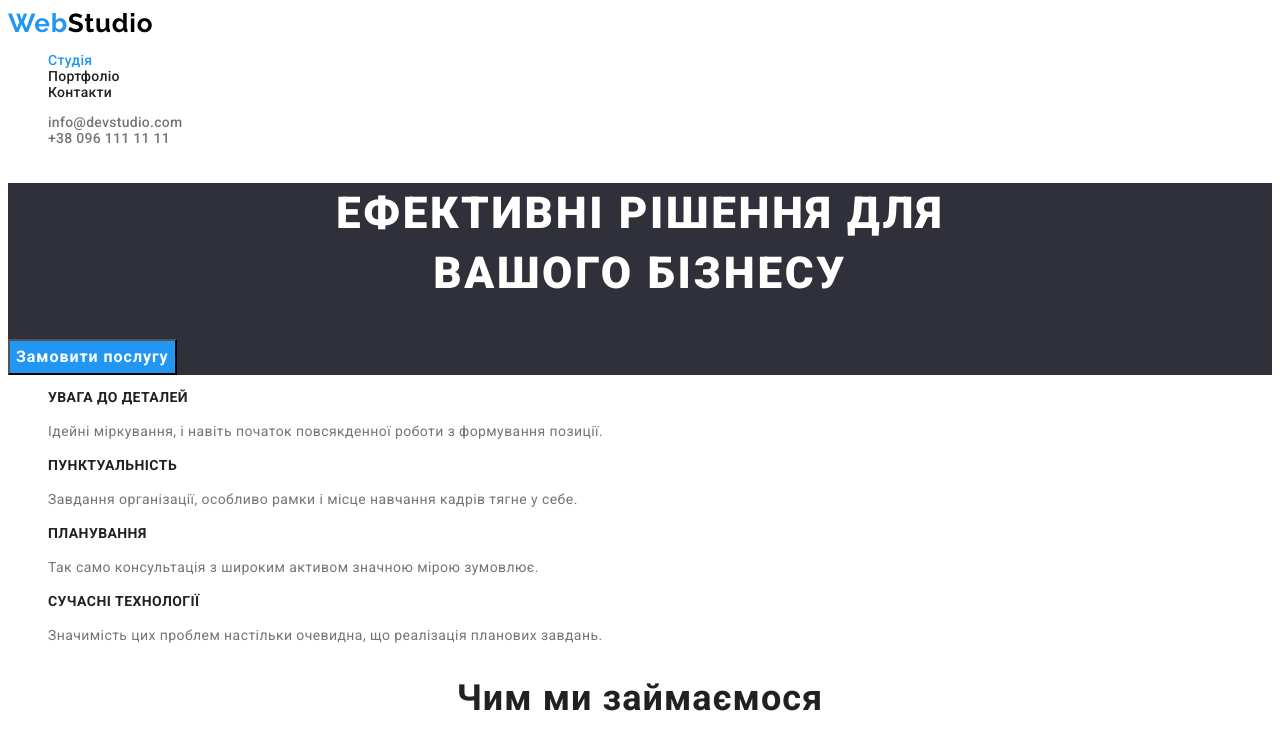
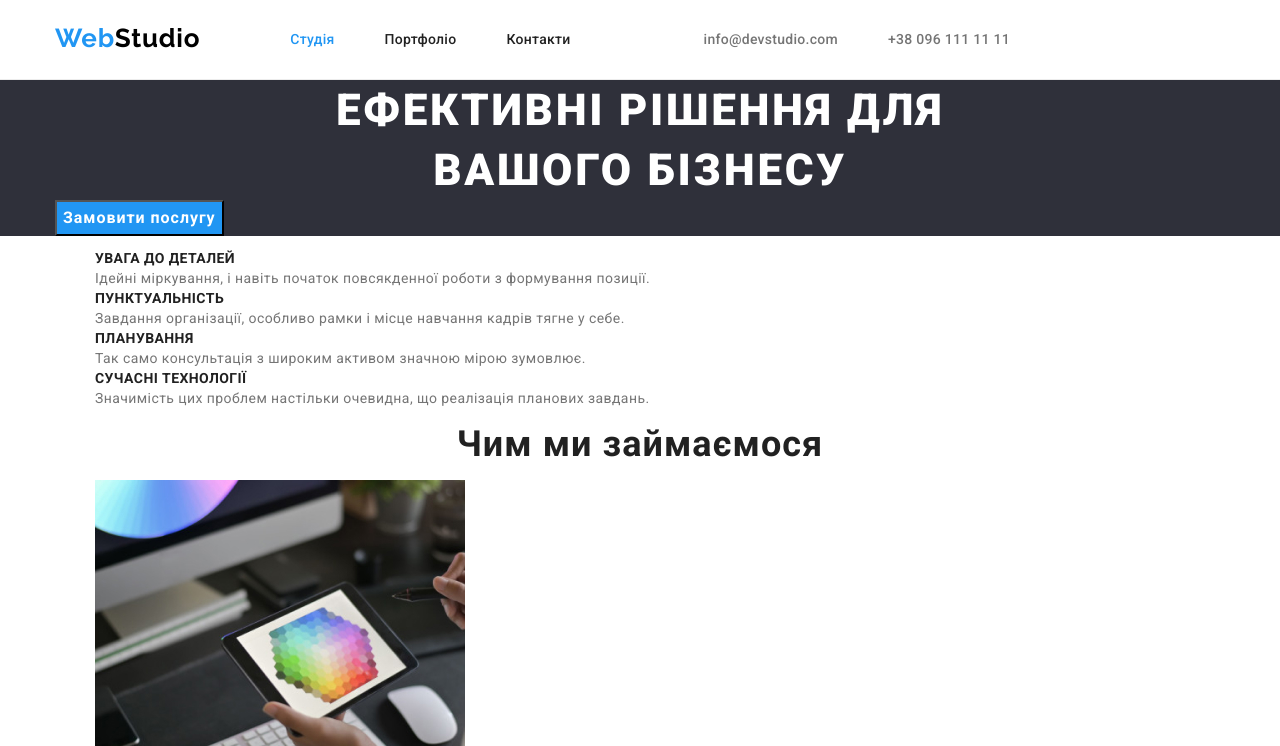
Before and after one commit to 01022024RuslanMoshak/goit-marup-hw-03, a plain HTML site: page index.html in a window 1280 px wide. Shown: the top 746 px of the page. Drawn offline with nearby package versions, Linux system fonts and the light colour scheme.

Commit message:
home work1

```diff
--- a/css/style.css
+++ b/css/style.css
@@ -14,6 +14,15 @@
 }
 li {
   list-style-type: none;
+}
+h1,
+h2,
+h3,
+h4,
+h5,
+h6,
+p {
+  margin: 0;
 }
 body {
   font-family: var(--font-family);
@@ -57,8 +66,48 @@ a {
   box-shadow: 0 2px 2px 0 rgba(0, 0, 0, 0.12), 0 1px 2px 0 rgba(0, 0, 0, 0.08),
     0 3px 1px 0 rgba(0, 0, 0, 0.1);
 }
+.container {
+  width: 1200px;
+  padding-left: 15px;
+  padding-right: 15px;
+  margin-left: auto;
+  margin-right: auto;
+}
+.footer-container {
+  width: 1200px;
+  padding-left: 15px;
+  padding-right: 15px;
+  margin: 0 auto;
+}
 /*Шапка сайту*/
 
+header {
+  border-bottom: 1px solid #ececec;
+}
+.header-main {
+  display: flex;
+  justify-content: center;
+  align-items: center;
+}
+.navigation {
+  margin-right: 93px;
+}
+.nav-list {
+  display: flex;
+}
+.nav-item:not(:last-child) {
+  margin-left: 50px;
+}
+.nav-item:last-child {
+  margin-left: 50px;
+}
+.header-group {
+  display: flex;
+  margin-right: auto;
+}
+.header-list:last-child {
+  margin-left: 50px;
+}
 /*Логотип*/
 .logo-web {
   font-family: var(--secondary-family);
@@ -70,6 +119,8 @@ a {
 }
 /*Логотип*/
 .header-logo-studio {
+  padding-top: 24px;
+  padding-bottom: 25px;
   font-family: var(--secondary-family);
   font-weight: 700;
   font-size: 26px;
--- a/index.html
+++ b/index.html
@@ -11,25 +11,23 @@
       href="https://fonts.googleapis.com/css2?family=Raleway:wght@700&family=Roboto:wght@400;500;700;900&display=swap"
       rel="stylesheet"
     />
+    <link
+      rel="stylesheet"
+      href="https://cdnjs.cloudflare.com/ajax/libs/modern-normalize/2.0.0/modern-normalize.css"
+    />
     <link rel="stylesheet" href="./css/style.css" />
   </head>
   <body>
     <header>
-      <a class="header-logo-studio" href="./"
-        ><span class="logo-web">Web</span>Studio</a
-      >
-
+      <div class="container header-main">
+        <a class="header-logo-studio" href="./"><span class="logo-web">Web</span>Studio</a>
         <nav class="navigation">
           <ul class="nav-list">
             <li class="nav-item">
-            <a class="link navigation-link-accent" href="./index.html"
-              >Студія</a
-            >
+              <a class="link navigation-link-accent" href="./index.html">Студія</a>
             </li>
             <li class="nav-item">
-            <a class="link navigation-link" href="./portfolio.html"
-              >Портфоліо</a
-            >
+              <a class="link navigation-link" href="./portfolio.html">Портфоліо</a>
             </li>
             <li class="nav-item">
               <a class="link navigation-link" href="#">Контакти</a>
@@ -38,37 +36,37 @@
         </nav>
         <ul class="header-group">
           <li class="header-list">
-          <a class="header-mail" href="mailto:info@devstudio.com"
-            >info@devstudio.com</a
-          >
+            <a class="header-mail" href="mailto:info@devstudio.com">info@devstudio.com</a>
           </li>
           <li class="header-list">
             <a class="header-phone" href="tel:380961111111">+38 096 111 11 11</a>
           </li>
         </ul>
+      </div>
     </header>
     <main>
       <section class="hero">
+        <div class="container">
           <h1 class="hero-title">
             Ефективні рішення для<br />
             вашого бізнесу
           </h1>
           <button class="btn mode-blue" type="button">Замовити послугу</button>
+        </div>
       </section>
       <section class="particularity">
+        <div class="container">
           <ul class="particularity-list">
             <li class="particularity-list">
               <h3 class="section-title-particularity">УВАГА ДО ДЕТАЛЕЙ</h3>
               <p class="sub-title-info">
-              Ідейні міркування, і навіть початок повсякденної роботи з
-              формування позиції.
+                Ідейні міркування, і навіть початок повсякденної роботи з формування позиції.
               </p>
             </li>
             <li class="particularity-list">
               <h3 class="section-title-particularity">ПУНКТУАЛЬНІСТЬ</h3>
               <p class="sub-title-info">
-              Завдання організації, особливо рамки і місце навчання кадрів тягне
-              у себе.
+                Завдання організації, особливо рамки і місце навчання кадрів тягне у себе.
               </p>
             </li>
             <li class="particularity-list">
@@ -80,13 +78,14 @@
             <li class="particularity-list">
               <h3 class="section-title-particularity">СУЧАСНІ ТЕХНОЛОГІЇ</h3>
               <p class="sub-title-info">
-              Значимість цих проблем настільки очевидна, що реалізація планових
-              завдань.
+                Значимість цих проблем настільки очевидна, що реалізація планових завдань.
               </p>
             </li>
           </ul>
+        </div>
       </section>
       <section class="work">
+        <div class="container">
           <h2 class="section-title">Чим ми займаємося</h2>
           <ul class="work-list">
             <li class="work-item">
@@ -117,8 +116,10 @@
               />
             </li>
           </ul>
+        </div>
       </section>
       <section class="team">
+        <div class="container">
           <h2 class="section-title">Наша команда</h2>
           <ul class="member-list">
             <li class="member-item">
@@ -174,12 +175,12 @@
               </div>
             </li>
           </ul>
+        </div>
       </section>
     </main>
     <footer>
-      <a class="footer-logo-studio" href="./"
-        ><span class="logo-web">Web</span>Studio</a
-      >
+      <div class="footer-container">
+        <a class="footer-logo-studio" href="./"><span class="logo-web">Web</span>Studio</a>
         <address class="address">
           <p class="address-city">м. Київ, пр-т Лесі Українки, 26</p>
           <ul class="address-list">
@@ -191,6 +192,7 @@
             </li>
           </ul>
         </address>
+      </div>
     </footer>
   </body>
 </html>
```
Also changed, not shown: portfolio.html (+21 -51 lines). Lines whose indentation alone changed are shown as unchanged.
